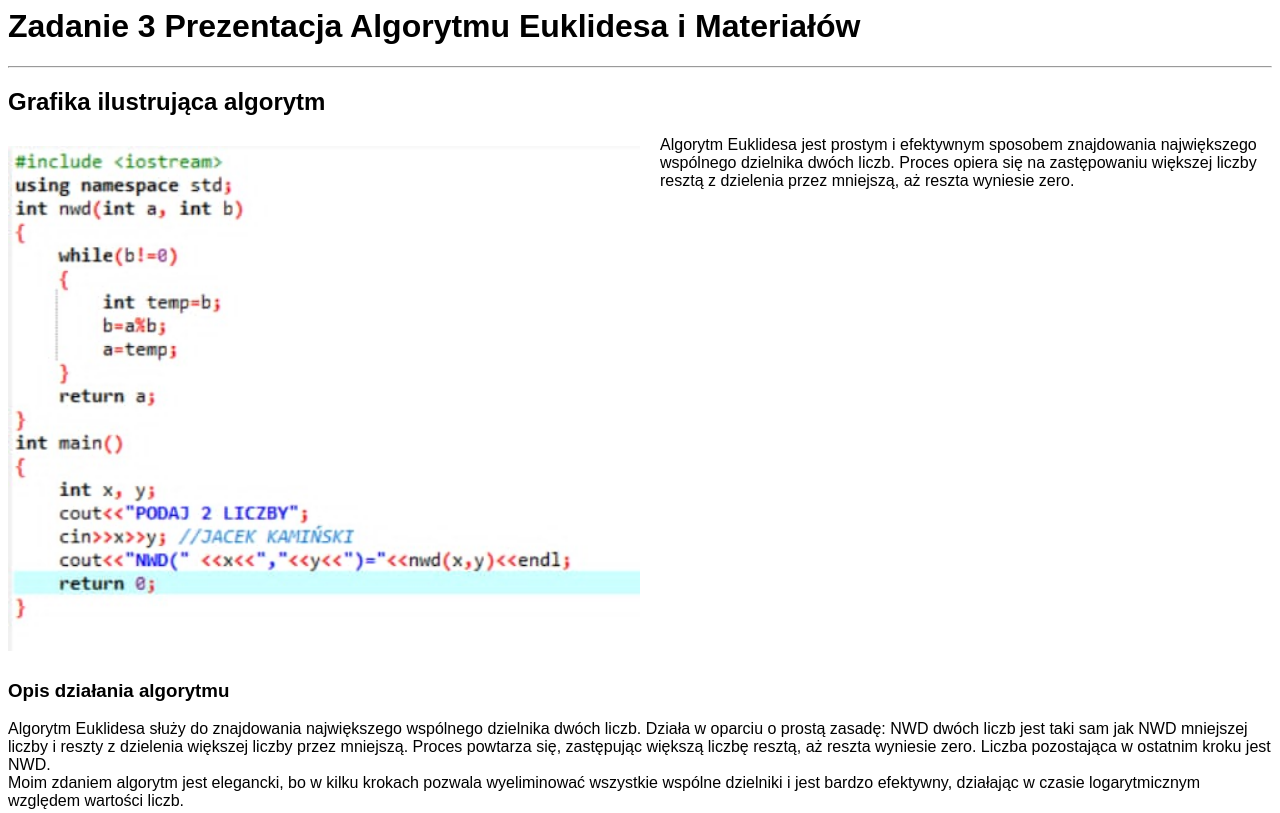
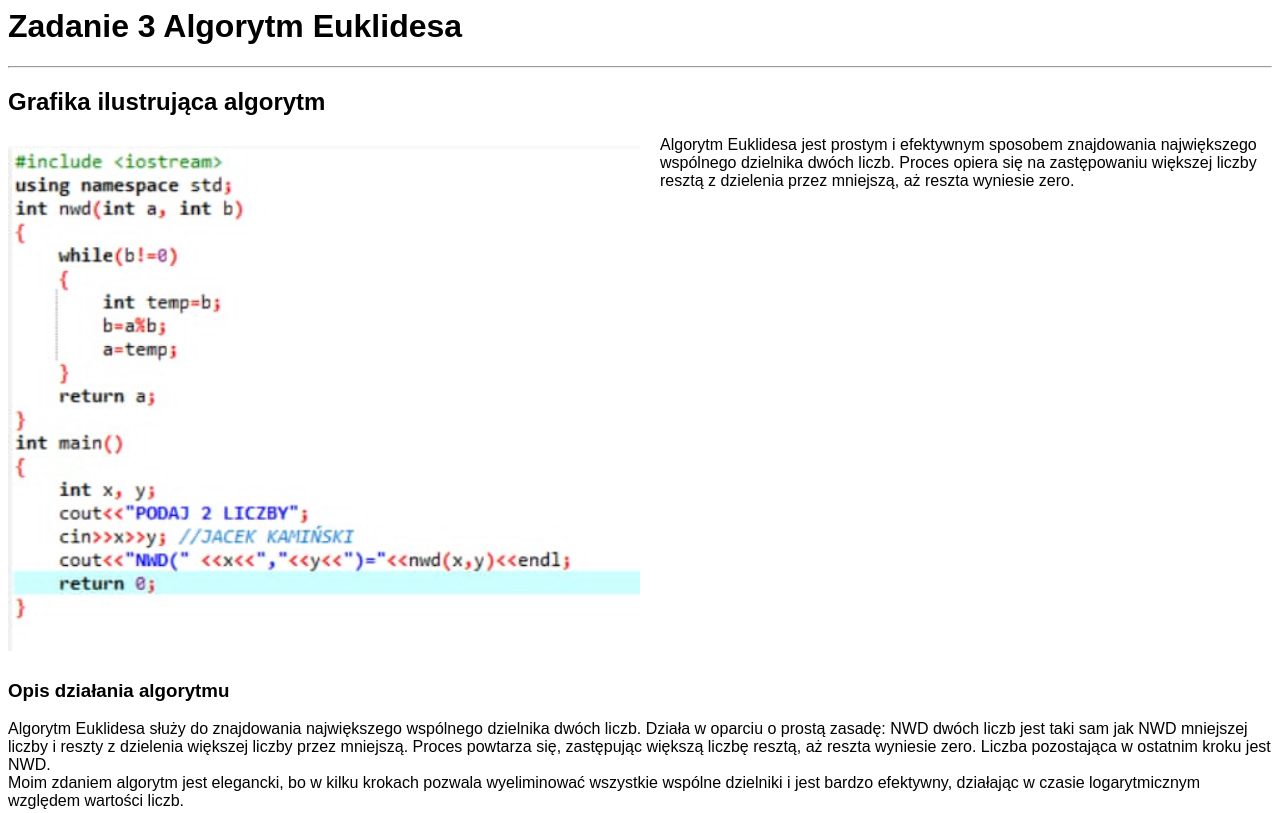
Before and after one commit to ZbigniewBarszcz/EuklidesInstrukcje, a plain HTML site: page index.html in a window 1280 px wide. Shown: the top 813 px of the page. Drawn offline with Linux system fonts and the light colour scheme.

Commit message:
Update index.html

```diff
--- a/index.html
+++ b/index.html
@@ -18,7 +18,7 @@ clear: both;
 <body style="font-family: Arial;">
 
 
-<h1>Zadanie 3  Prezentacja Algorytmu Euklidesa i Materiałów</h1>
+<h1>Zadanie 3 Algorytm Euklidesa</h1>
 <hr>
 
 
@@ -71,4 +71,5 @@ Twoja przeglądarka nie wspiera wideo.
 
 
 </body>
+
 </html>
```
